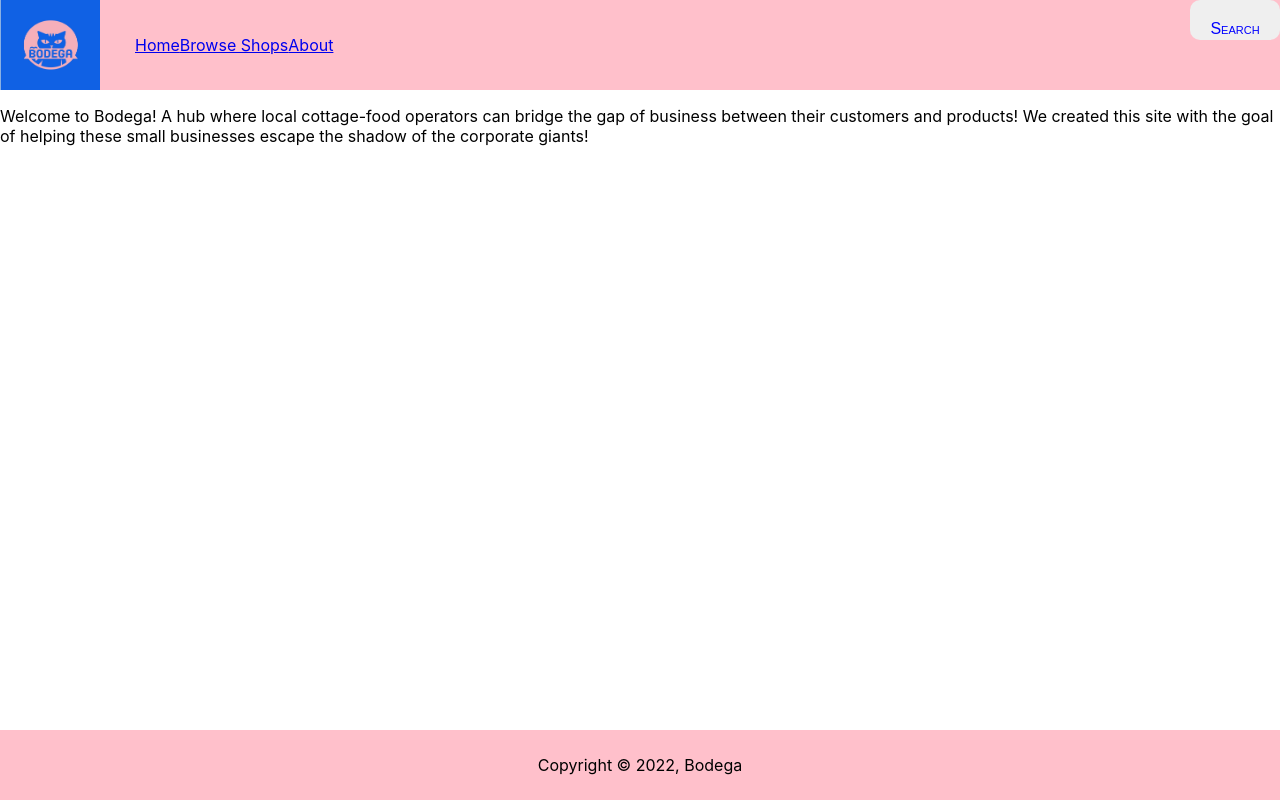
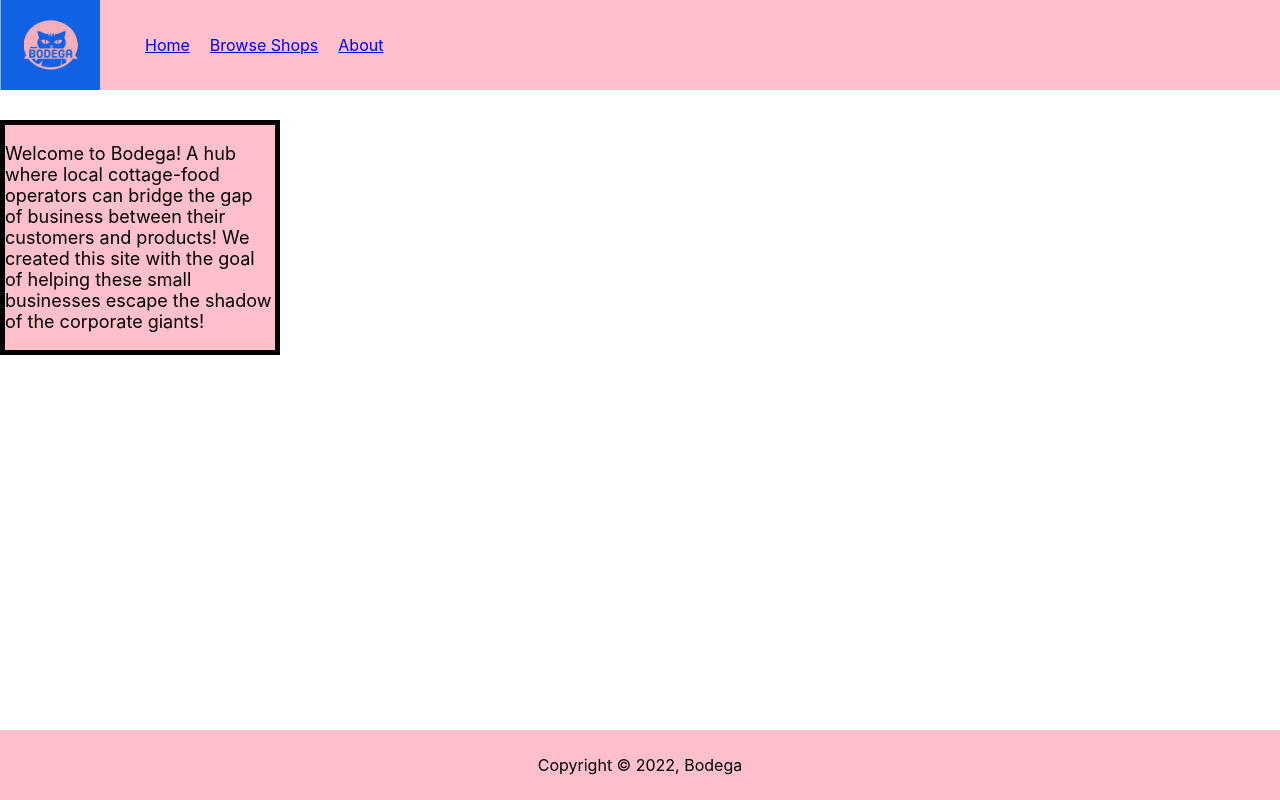
Before and after one commit to southwatertribe/thebodegateam, a React (Create React App) app in the folder client/: page / in a window 1280 px wide. Built offline with nearby package versions, Linux system fonts and the light colour scheme.

Commit message:
formatted the welcome box
styled and formatted welcome box

```diff
--- a/client/src/components/header/Header.js
+++ b/client/src/components/header/Header.js
@@ -1,8 +1,8 @@
 import React from 'react'
 import {Link} from 'react-router-dom'
 import styles from './Header.module.css'
-import Button from '../button/button.js'
 import Cat from '../header/BodegaCat.jpg'
+
 
 
 
@@ -19,11 +19,11 @@ function Header() {
       {/* <h1>This is Bodega</h1> */}
 
       <ul className={styles.navul}>
-        <li><Link to="/">Home</Link></li>
-        <li><Link to="/browser">Browse Shops</Link></li>
-        <li><Link to="/about">About</Link></li>
+        <li className={styles.navli}><Link to="/">Home</Link></li>
+        <li className={styles.navli} ><Link to="/browser">Browse Shops</Link></li>
+        <li className={styles.navli}><Link to="/about">About</Link></li>
       </ul>
-      <Button/>
+
 
   </div>
   )
--- a/client/src/components/header/Header.module.css
+++ b/client/src/components/header/Header.module.css
@@ -19,3 +19,8 @@
     align-items: center;
 
 }
+
+.navli {
+    padding-left: 10px;
+    padding-right: 10px;
+}
--- a/client/src/components/message/message.js
+++ b/client/src/components/message/message.js
@@ -1,9 +1,10 @@
 import React from "react";
+import Style from "./message.module.css"
 
 
 export default function Message() {
     return(
-        <div>
+        <div className={Style.mdiv}>
             <p>
                 Welcome to Bodega!
                 A hub where local cottage-food operators can bridge the gap of
--- a/client/src/components/message/message.module.css
+++ b/client/src/components/message/message.module.css
@@ -0,0 +1,6 @@
+.mdiv {
+    font-size: large;
+    border: 5px solid black;
+    margin: 30px 1000px 400px 0px;
+    background-color: pink;
+}
--- a/client/src/pages/Browser.js
+++ b/client/src/pages/Browser.js
@@ -1,9 +1,12 @@
 import React from 'react'
+import Button from '../components/button/button'
 
 function Browser() {
   return (
     //TODO MAKE BROWSER
-    <div>Browser</div>
+    <div>
+      <Button/>
+    </div>
   )
 }
 
```
